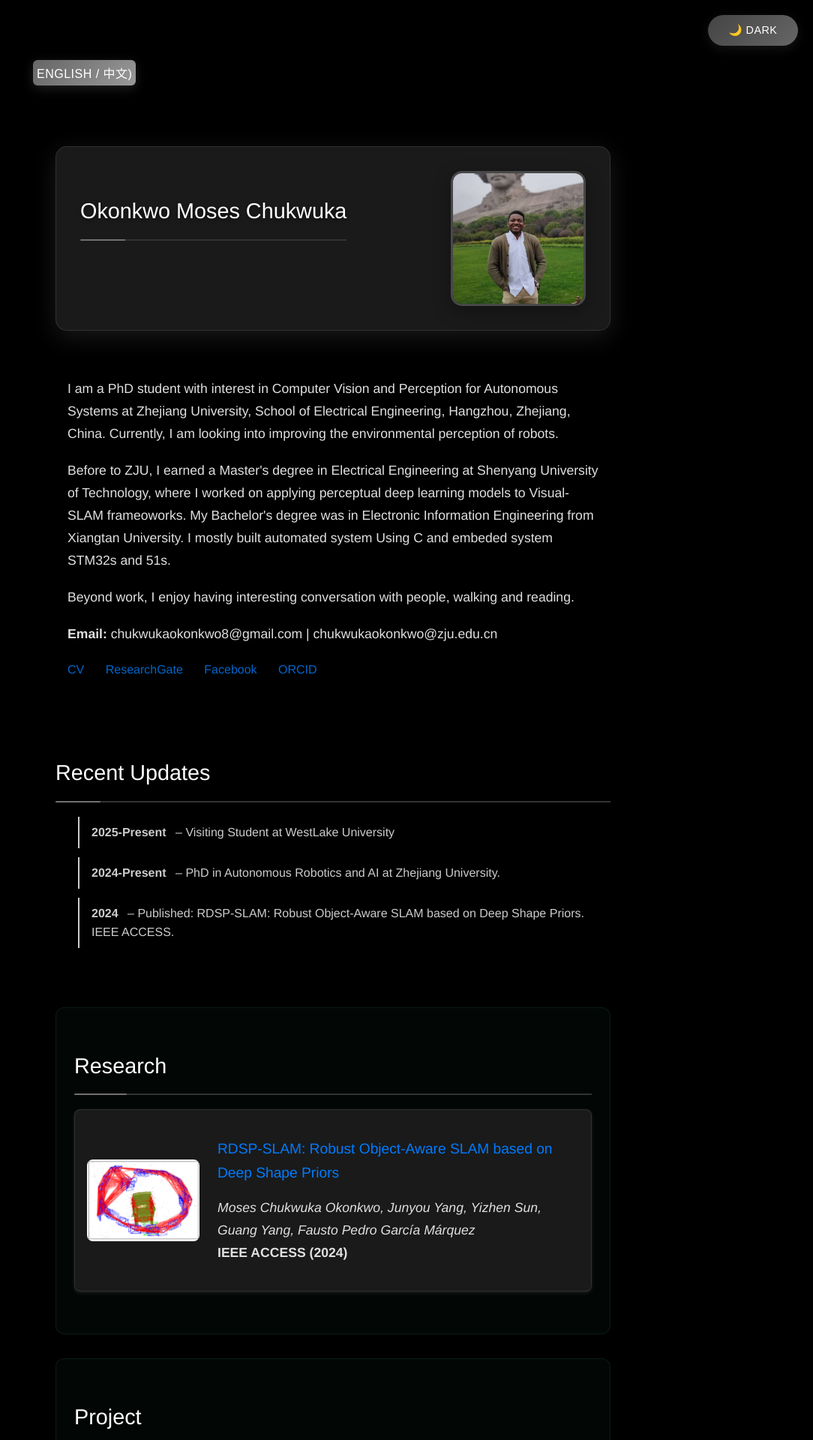
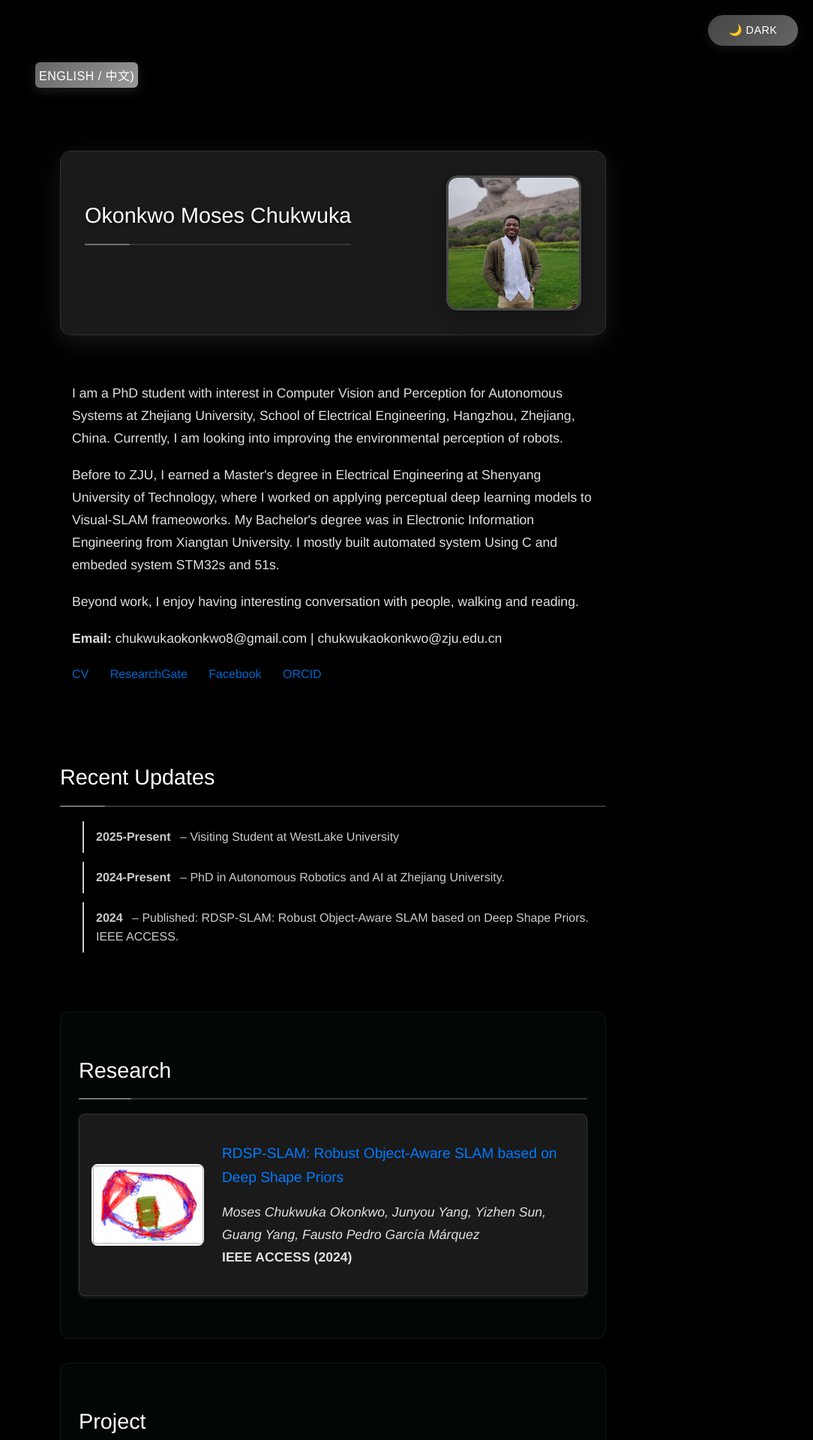
Before and after one commit to MosesChuka/MosesChuka.github.io, a Jekyll site: the page built from index.md, in a window 1280 px wide. Shown: the top 1920 px of the page at 75% size, without its empty margins (196-1280 px from the left). Built offline with Jekyll 4.4.1, drawn with Linux system fonts in a browser that asks for light colours; our own code applies the rules of GitHub Pages for plain Markdown files.

Commit message:
Increase container widths and padding by 10%: main container 1800px→1980px, tablet 1400px→1540px, padding 20px→22px, 30px→33px

```diff
--- a/static/css/styles.css
+++ b/static/css/styles.css
@@ -22,9 +22,9 @@
 
 .container {
   width: 100%;
-  max-width: 1800px;
+  max-width: 1980px;
   margin: 0 auto;
-  padding: 20px;
+  padding: 22px;
   background: #000000;
   transition: all 0.3s ease;
 }
@@ -634,8 +634,8 @@
 @media (min-width: 768px) {
   .container {
     width: 100%;
-    max-width: 1400px;
-    padding: 30px;
+    max-width: 1540px;
+    padding: 33px;
   }
 
   .header {
@@ -680,14 +680,14 @@
 @media (max-width: 768px) {
   .container {
     width: 100%;
-    padding: 20px;
+    padding: 22px;
   }
 }
 
 @media (max-width: 480px) {
   .container {
     width: 100%;
-    padding: 20px;
+    padding: 22px;
   }
 
   .header h1 {
```
